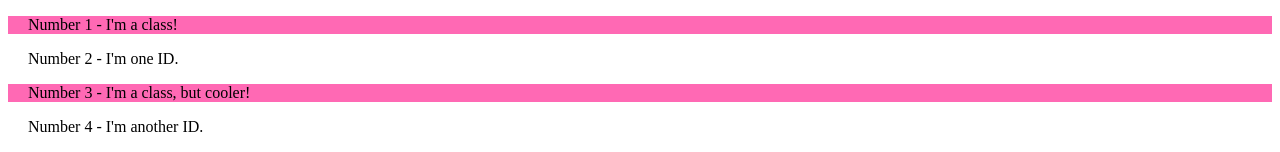
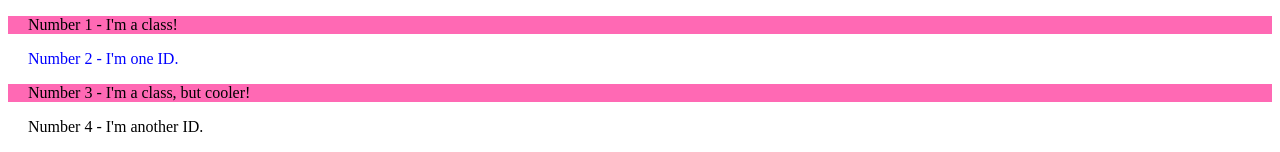
Before and after one commit to TorHassell/css-project, a plain HTML site: page index.html in a window 1280 px wide. Shown: the top 152 px of the page. Drawn offline with Linux system fonts and the light colour scheme.

Commit message:
edit styles.css

```diff
--- a/index.html
+++ b/index.html
@@ -9,7 +9,7 @@
     </head>
 <body>
     <p>Number 1 - I'm a class!</p>
-    <div>Number 2 - I'm one ID.</div>
+    <div class="NO2-text">Number 2 - I'm one ID.</div>
     <p>Number 3 - I'm a class, but cooler!</p>
     <div>Number 4 - I'm another ID.</div>
     <p>Number 5 - I'm a class!</p>
--- a/styles.css
+++ b/styles.css
@@ -6,3 +6,7 @@ p{
     background-color: hotpink;
     font-family: verdana, sans-serif,
 }
+.NO2-text{
+color: blue;
+font-size: 32px:
+}
```
